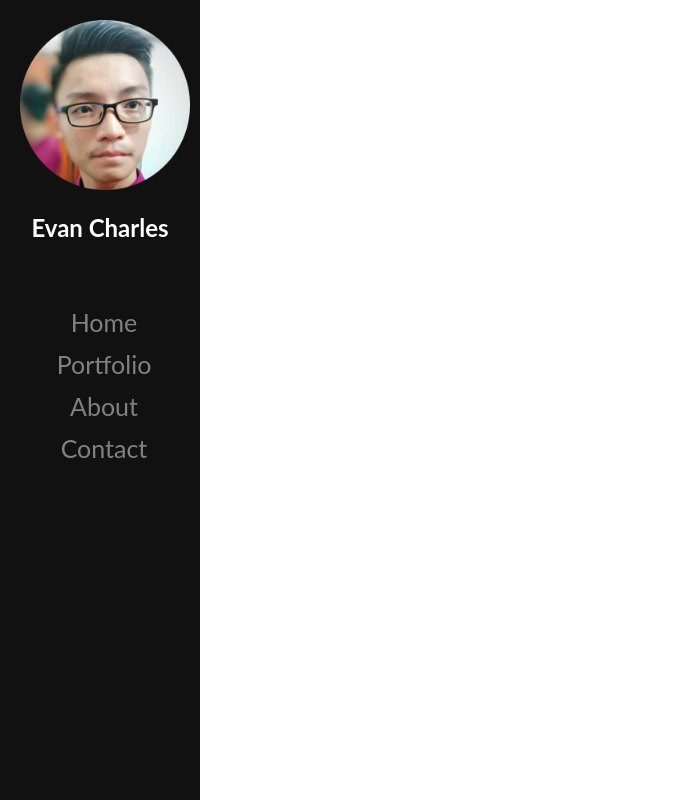
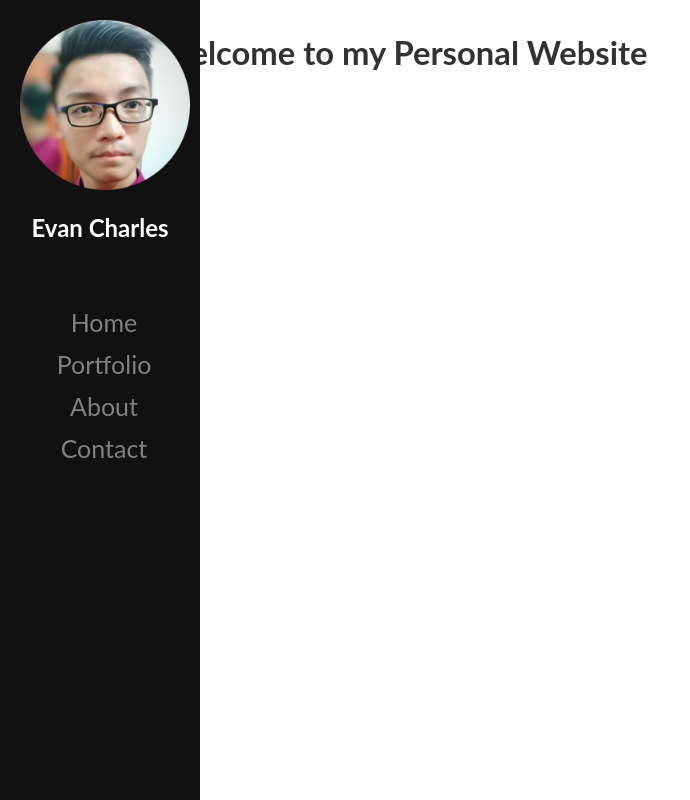
Before and after one commit to EvanCharles16/personal-website, a plain HTML site: page index.html in a window 1280 px wide. Shown: the top 800 px of the page, without its empty margins (0-690 px from the left). Drawn offline with Linux system fonts and the light colour scheme.

Commit message:
personal-website

```diff
--- a/index.html
+++ b/index.html
@@ -26,7 +26,9 @@
     </div>
 
     <div class="main">
-        <div class="header"></div>
+        <div class="header">
+            <h3>Welcome to my Personal Website</h3>
+        </div>
     </div>
 
     <div id="section-port">
```
